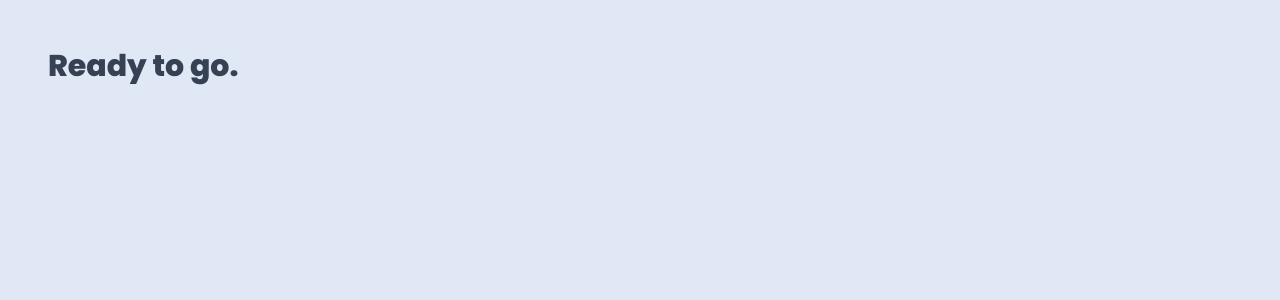
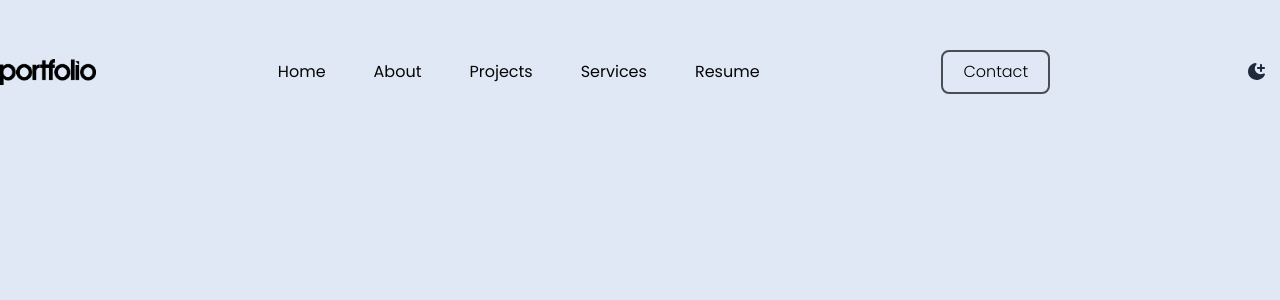
Before and after one commit to alirezawdx/portfolio, a Vue app: page / in a window 1280 px wide. Shown: the top 300 px of the page. Built offline with nearby package versions, Linux system fonts and the light colour scheme.

Commit message:
feat: add header layout for desktop

```diff
--- a/src/App.vue
+++ b/src/App.vue
@@ -1,3 +1,9 @@
+<script setup lang="ts">
+import NavbarMenu from './layouts/NavbarMenu.vue'
+</script>
+
 <template>
-  <div class="text-3xl font-bold text-gray-700 p-12">Ready to go.</div>
+  <div class="container mx-auto py-12">
+    <NavbarMenu />
+  </div>
 </template>
--- /dev/null
+++ b/src/layouts/NavbarMenu.vue
@@ -0,0 +1,28 @@
+<script setup lang="ts">
+import SiteLogo from '@/components/SiteLogo.vue'
+import MenuList from '../components/MenuList.vue'
+import SingleButton from '@/components/SingleButton.vue'
+import DarkModeButton from '@/components/DarkModeButton.vue'
+
+const links = [
+  { text: 'Home', href: '/' },
+  { text: 'About', href: '/about' },
+  { text: 'Projects', href: '/projects' },
+  { text: 'Services', href: '/services' },
+  { text: 'Resume', href: '/resume' },
+]
+</script>
+
+<template>
+  <header class="flex justify-between items-center">
+    <SiteLogo class="w-24" />
+
+    <nav>
+      <MenuList :links="links" class="gap-12"></MenuList>
+    </nav>
+
+    <SingleButton href="/contact">Contact</SingleButton>
+
+    <DarkModeButton />
+  </header>
+</template>
```
